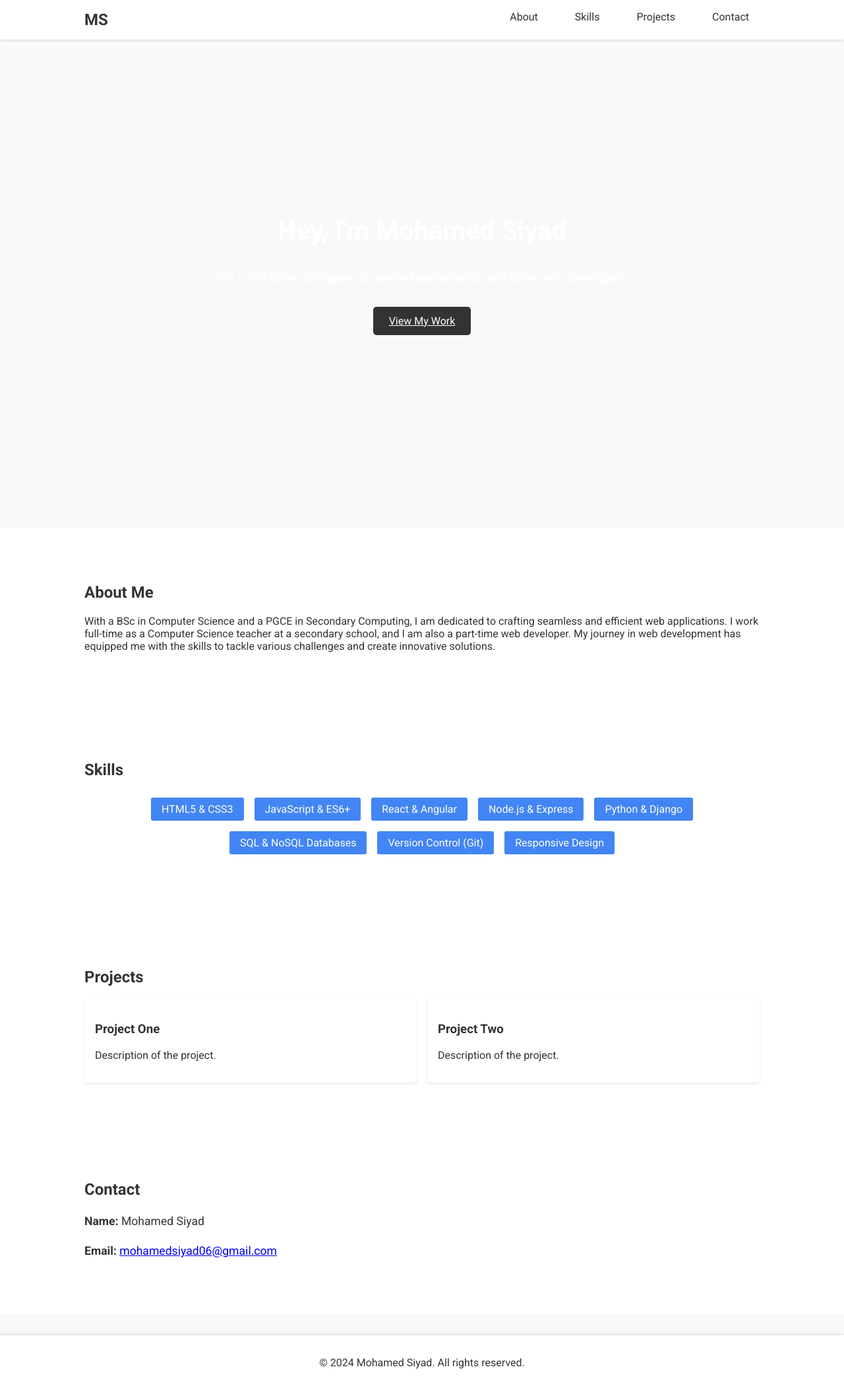
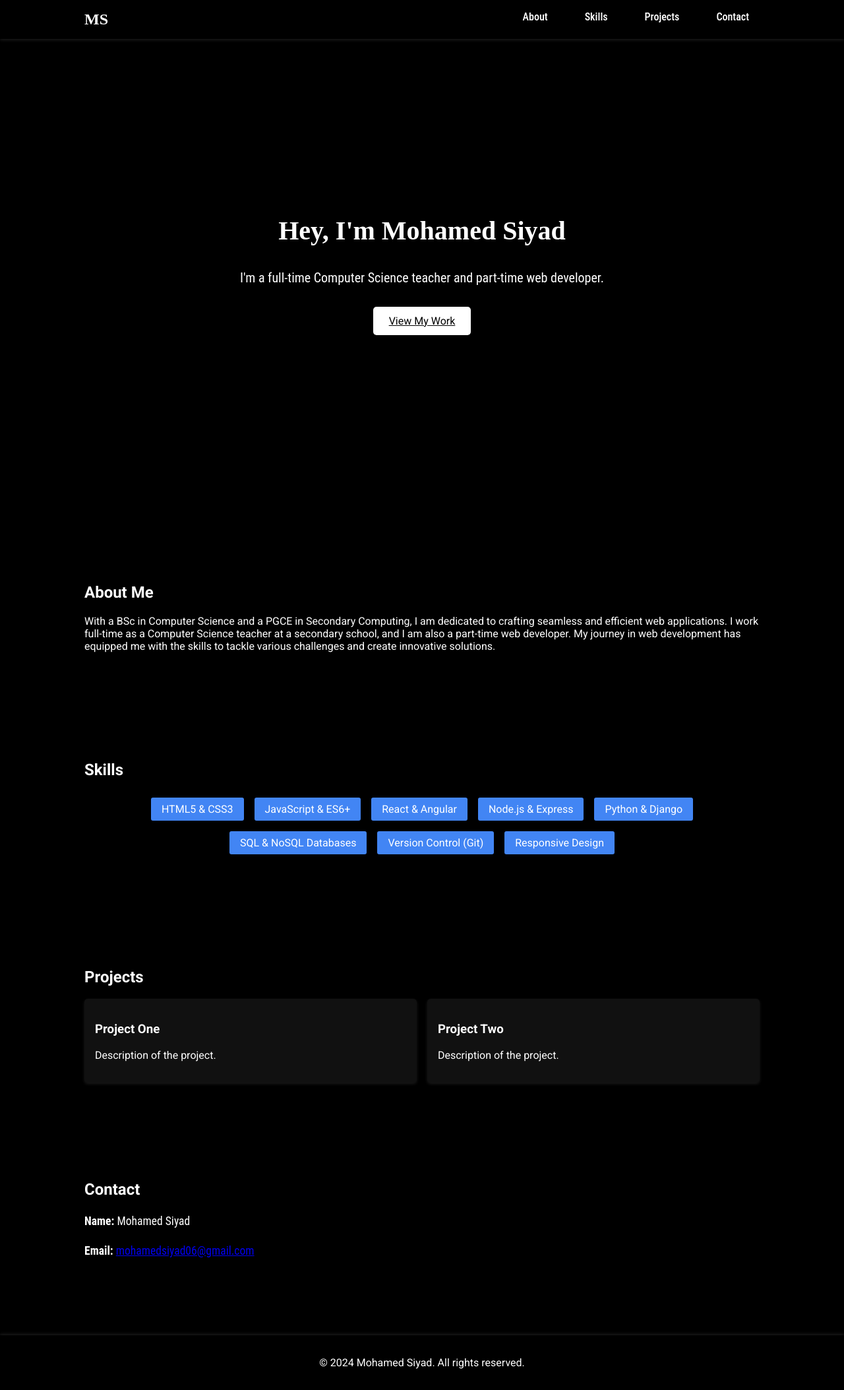
Before and after one commit to MohamedSiyad/mohamedsiyad.github.io, a plain HTML site: page index.html in a window 1280 px wide. Shown: the whole page at 66% size. Drawn offline with Linux system fonts and the light colour scheme.

Commit message:
Update styles.css

```diff
--- a/styles.css
+++ b/styles.css
@@ -3,14 +3,14 @@ body {
     font-family: 'Roboto', sans-serif;
     margin: 0;
     padding: 0;
-    background-color: #f9f9f9;
-    color: #333;
+    background-color: #000;
+    color: #fff;
     transition: background-color 0.3s, color 0.3s;
 }
 
 header {
-    background-color: #fff;
-    box-shadow: 0 2px 4px rgba(0, 0, 0, 0.1);
+    background-color: #000;
+    box-shadow: 0 2px 4px rgba(255, 255, 255, 0.1);
     padding: 1rem 0;
     position: fixed;
     width: 100%;
@@ -28,6 +28,7 @@ header {
 .logo {
     float: left;
     font-size: 1.5rem;
+    font-family: 'Roboto Slab', serif;
     font-weight: 700;
     transition: color 0.3s;
 }
@@ -49,15 +50,16 @@ nav ul li {
 }
 
 nav ul li a {
-    color: #333;
+    color: #fff;
     text-decoration: none;
+    font-family: 'Roboto Condensed', sans-serif;
     font-weight: 500;
     padding: 0.5rem 1rem;
     transition: background-color 0.3s, color 0.3s;
 }
 
 nav ul li a:hover {
-    background-color: #f1f1f1;
+    background-color: #333;
     border-radius: 5px;
 }
 
@@ -82,18 +84,20 @@ nav ul li a:hover {
 #hero h2 {
     font-size: 2.5rem;
     margin-bottom: 1rem;
+    font-family: 'Roboto Slab', serif;
 }
 
 #hero p {
     font-size: 1.25rem;
     margin-bottom: 2rem;
+    font-family: 'Roboto Condensed', sans-serif;
 }
 
 #hero .btn {
     font-size: 1rem;
     padding: 0.75rem 1.5rem;
-    background-color: #333;
-    color: #fff;
+    background-color: #fff;
+    color: #000;
     border: none;
     border-radius: 5px;
     cursor: pointer;
@@ -101,13 +105,13 @@ nav ul li a:hover {
 }
 
 #hero .btn:hover {
-    background-color: #555;
+    background-color: #ddd;
     transform: translateY(-2px);
 }
 
 .section {
     padding: 4rem 0;
-    background-color: #fff;
+    background-color: #000;
     opacity: 0;
     transform: translateY(50px);
     transition: opacity 0.6s, transform 0.6s;
@@ -146,30 +150,31 @@ nav ul li a:hover {
 }
 
 .project-card {
-    background-color: #fff;
+    background-color: #111;
     padding: 1rem;
     border-radius: 5px;
-    box-shadow: 0 2px 4px rgba(0, 0, 0, 0.1);
+    box-shadow: 0 2px 4px rgba(255, 255, 255, 0.1);
     transition: transform 0.3s, box-shadow 0.3s;
 }
 
 .project-card:hover {
     transform: translateY(-10px);
-    box-shadow: 0 4px 8px rgba(0, 0, 0, 0.2);
+    box-shadow: 0 4px 8px rgba(255, 255, 255, 0.2);
 }
 
 .contact-details p {
     font-size: 1.1rem;
     line-height: 1.6;
+    font-family: 'Roboto Condensed', sans-serif;
 }
 
 footer {
-    background-color: #fff;
-    color: #333;
+    background-color: #000;
+    color: #fff;
     text-align: center;
     padding: 1rem 0;
     margin-top: 2rem;
-    box-shadow: 0 -2px 4px rgba(0, 0, 0, 0.1);
+    box-shadow: 0 -2px 4px rgba(255, 255, 255, 0.1);
 }
 
 /* Animation Classes */
@@ -187,3 +192,6 @@ footer {
         transform: translateY(0);
     }
 }
+html {
+    scroll-behavior: smooth;
+}
```
